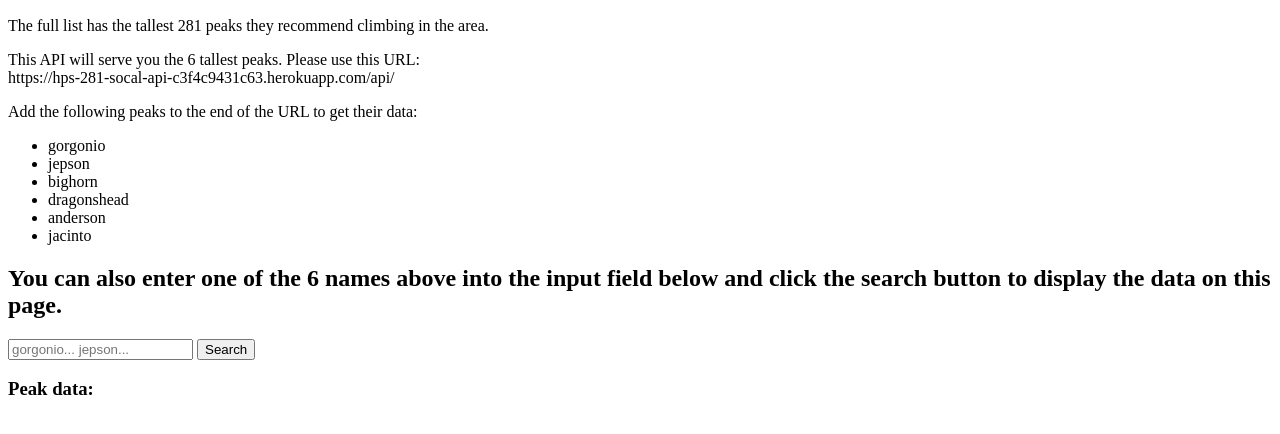
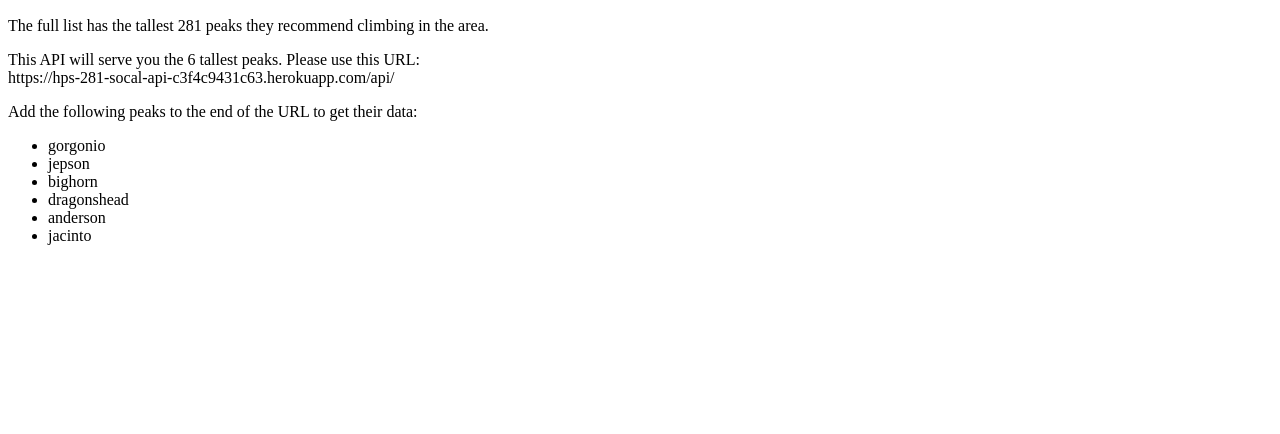
Before and after one commit to davidwiese/hps-281-socal-api, a website: page index.html in a window 1280 px wide. Shown: the part 110-544 px from the top of the page. Drawn offline with Linux system fonts and the light colour scheme.

Commit message:
Remove server side for now

```diff
--- a/index.html
+++ b/index.html
@@ -27,13 +27,6 @@
       <li>anderson</li>
       <li>jacinto</li>
     </ul>
-    <h2>
-      You can also enter one of the 6 names above into the input field below and
-      click the search button to display the data on this page.
-    </h2>
-    <input id="searchInput" type="text" placeholder="gorgonio... jepson..." />
-    <button id="searchButton">Search</button>
-    <h3 id="peakData">Peak data:</h3>
     <script src="js/main.js" type="script"></script>
   </body>
 </html>
```
